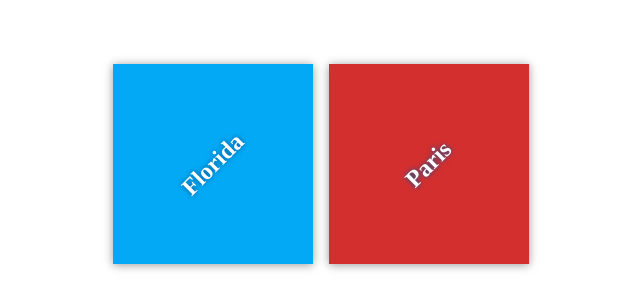
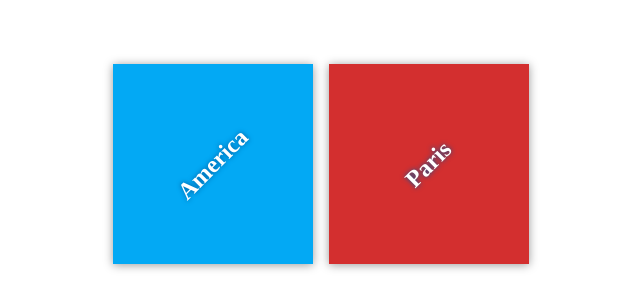
Before and after one commit to enasismail98/my-travel-plans, a plain HTML site: page index.html in a window 1280 px wide. Shown: the part 236-544 px from the top of the page, 319-959 px from the left. Drawn offline with Linux system fonts and the light colour scheme.

Commit message:
Change name of country

```diff
--- a/index.html
+++ b/index.html
@@ -10,8 +10,8 @@
 
 <div class="container">
 <div class="destination-container">
-<div class="destination" id="florida">
-<h2>Florida</h2>
+<div class="destination" id="america">
+<h2>America</h2>
 </div>
 
 <div class="destination" id="paris">
```
